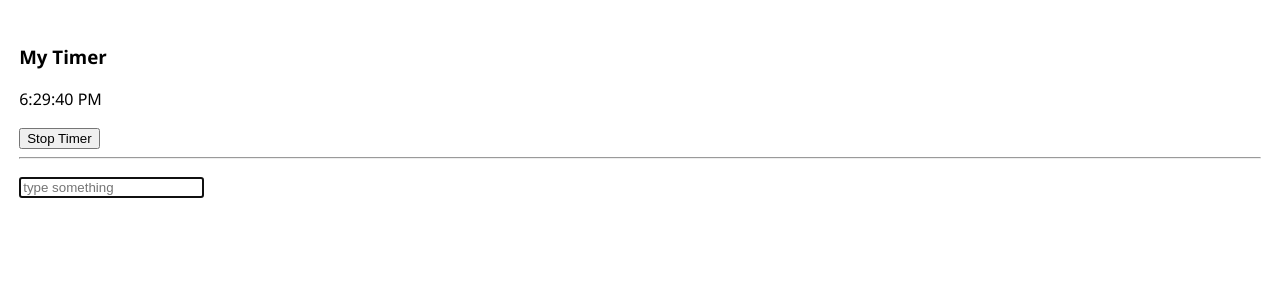
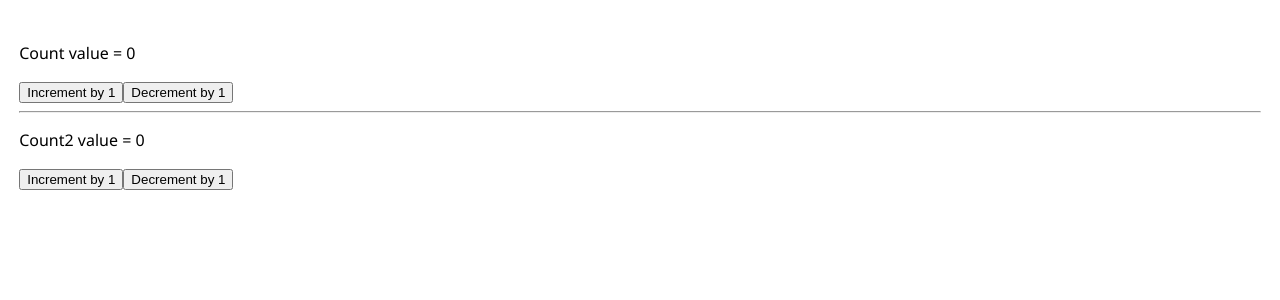
Before and after one commit to Jisan-mia/reactjs-core, a React (Vite) app: page / in a window 1280 px wide. Shown: the top 300 px of the page. Built offline with nearby package versions, Linux system fonts and the light colour scheme.

Commit message:
useReducer hook complex example

```diff
--- a/src/AppFunctionBased.jsx
+++ b/src/AppFunctionBased.jsx
@@ -1,5 +1,5 @@
 import { useState } from "react"
-import MyForm from "./functional-components/useRef/MyForm"
+import ComplexCounter from "./functional-components/useReducer/ComplexCounter"
 const AppFunctionBased = () => {
   const [show, setShow] = useState(true)
   return (
@@ -15,7 +15,9 @@
       {/* <Users /> */}
 
       {/* <CounterHome /> */}
-      <MyForm />
+      {/* <MyForm /> */}
+      {/* <UseReducerCounter /> */}
+      <ComplexCounter />
     </>
   )
 }
--- /dev/null
+++ b/src/functional-components/useReducer/ComplexCounter.jsx
@@ -0,0 +1,39 @@
+import React, { useReducer } from 'react';
+
+const initialState = {
+  counter: 0,
+  counter2: 0,
+}
+const reducer = (state, action) => {
+  switch(action.type) {
+    case 'increment':
+      return {...state, counter: state.counter + action.value}
+    case 'decrement':
+      return {...state, counter: state.counter - action.value};
+    case 'increment2':
+      return {...state, counter2: state.counter2 + action.value}
+    case 'decrement2':
+      return {...state, counter2: state.counter2 - action.value}
+    default:
+      return state;
+  }
+}
+
+const ComplexCounter = () => {
+  const [count, dispatch] = useReducer(reducer, initialState)
+
+
+  return (
+    <div>
+      <p>Count value = {count.counter}</p>
+      <button onClick={() => dispatch({type: 'increment', value: 1})}>Increment by 1</button>
+      <button onClick={() => dispatch({type: 'decrement', value: 1})}>Decrement by 1</button>
+      <hr />
+      <p>Count2 value = {count.counter2}</p>
+      <button onClick={() => dispatch({type: 'increment2', value: 1})}>Increment by 1</button>
+      <button onClick={() => dispatch({type: 'decrement2', value: 1})}>Decrement by 1</button>
+    </div>
+  )
+}
+
+export default ComplexCounter
```
Also changed, not shown: src/functional-components/useReducer/UseReducerCounter.jsx (added, +29 -0 lines), 1 other file (tests, documents, lock files or other folders).
